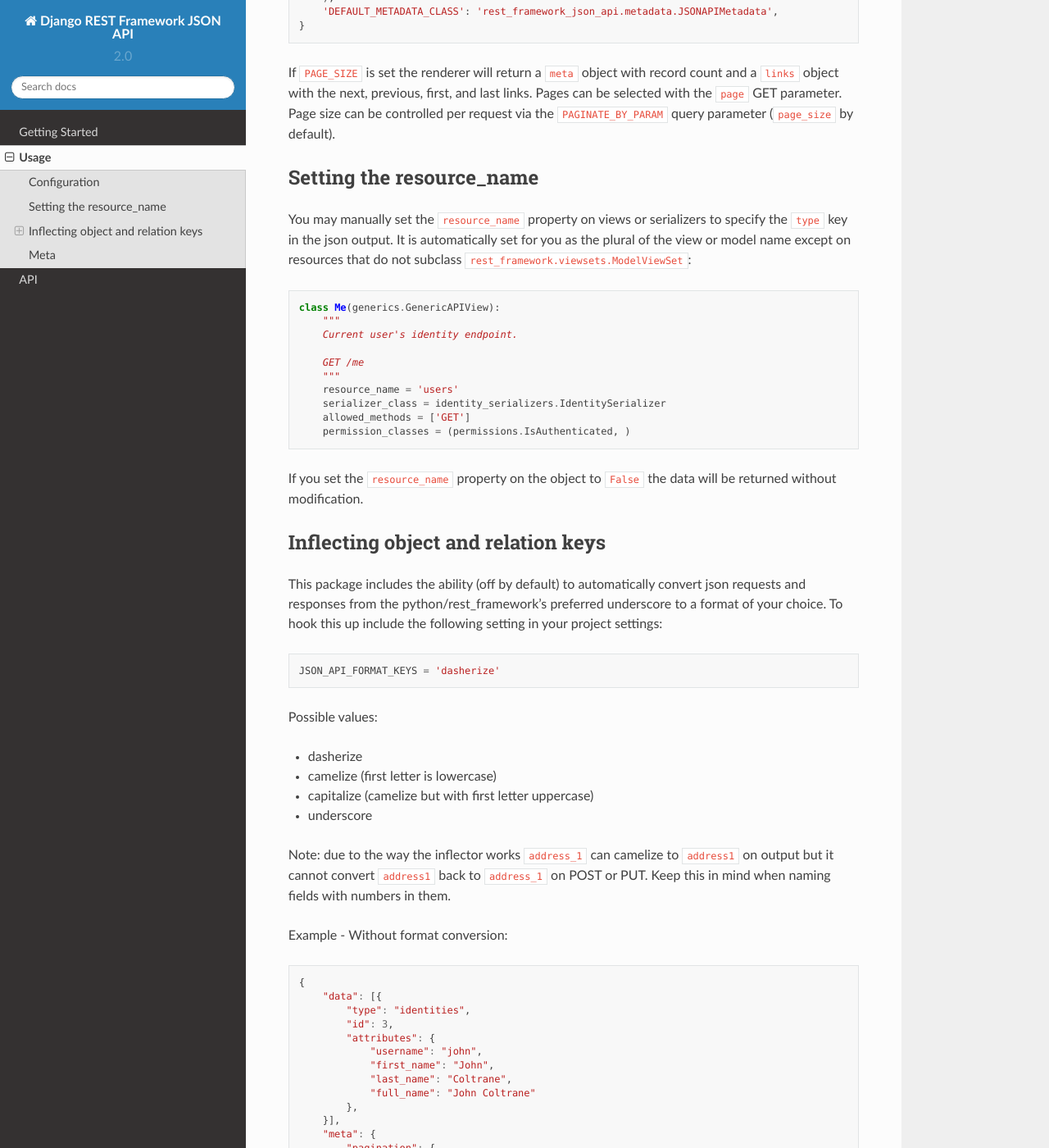
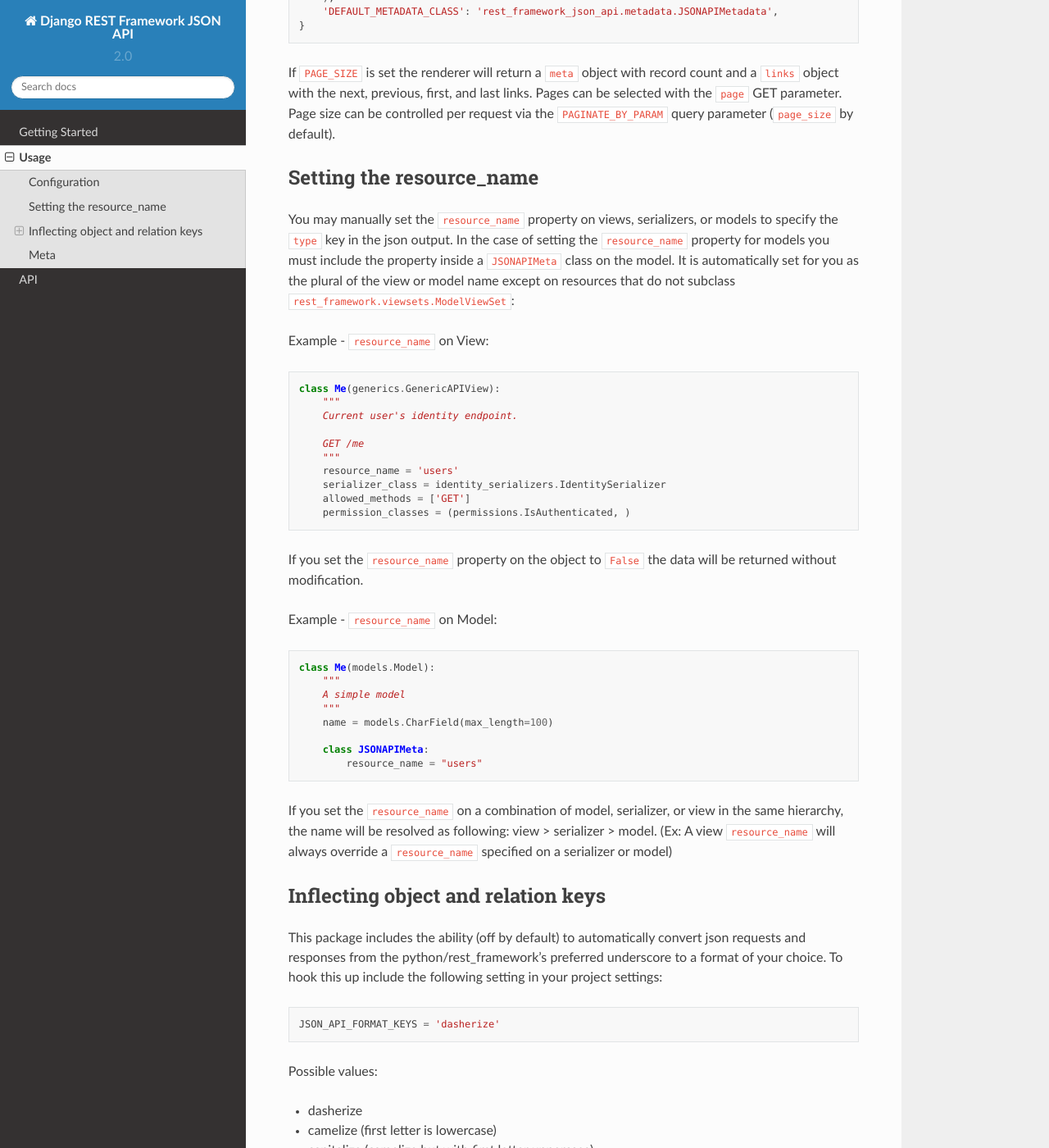
Before and after one commit to liontwinkle/react-django-demo, a Sphinx documentation site: the page built from docs/usage.md, in a window 1280 px wide and 1400 px high, scrolled down 677 px. Shown: the whole window at 82% size. Built offline with Sphinx 7.4.7 and the Read the Docs theme 2.0.0, drawn with Linux system fonts in a browser that asks for light colours.

Commit message:
Updated docs to include model resource_name

````diff
--- a/docs/usage.md
+++ b/docs/usage.md
@@ -36,10 +36,15 @@
 
 ### Setting the resource_name
 
-You may manually set the `resource_name` property on views or serializers to
-specify the `type` key in the json output. It is automatically set for you as the
-plural of the view or model name except on resources that do not subclass
+You may manually set the `resource_name` property on views, serializers, or
+models to specify the `type` key in the json output. In the case of setting the
+`resource_name` property for models you must include the property inside a
+`JSONAPIMeta` class on the model. It is automatically set for you as the plural
+of the view or model name except on resources that do not subclass
 `rest_framework.viewsets.ModelViewSet`:
+
+
+Example - `resource_name` on View:
 ``` python
 class Me(generics.GenericAPIView):
     """
@@ -54,6 +59,23 @@
 ```
 If you set the `resource_name` property on the object to `False` the data
 will be returned without modification.
+
+
+Example - `resource_name` on Model:
+``` python
+class Me(models.Model):
+    """
+    A simple model
+    """
+    name = models.CharField(max_length=100)
+
+    class JSONAPIMeta:
+        resource_name = "users"
+```
+If you set the `resource_name` on a combination of model, serializer, or view
+in the same hierarchy, the name will be resolved as following: view >
+serializer > model. (Ex: A view `resource_name` will always override a
+`resource_name` specified on a serializer or model)
 
 
 ### Inflecting object and relation keys
````
